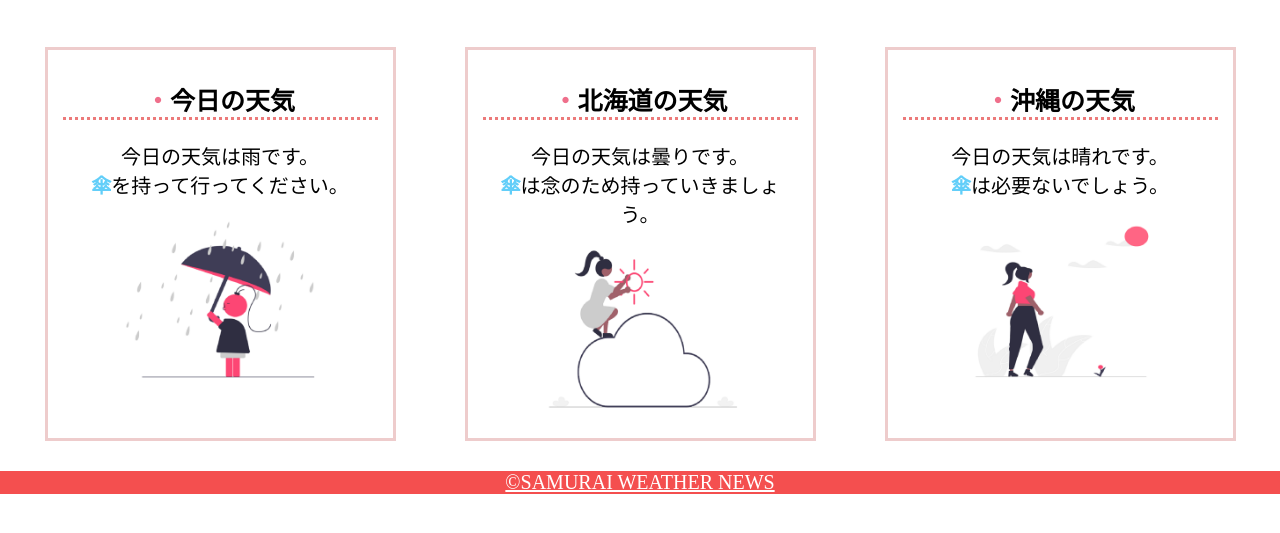
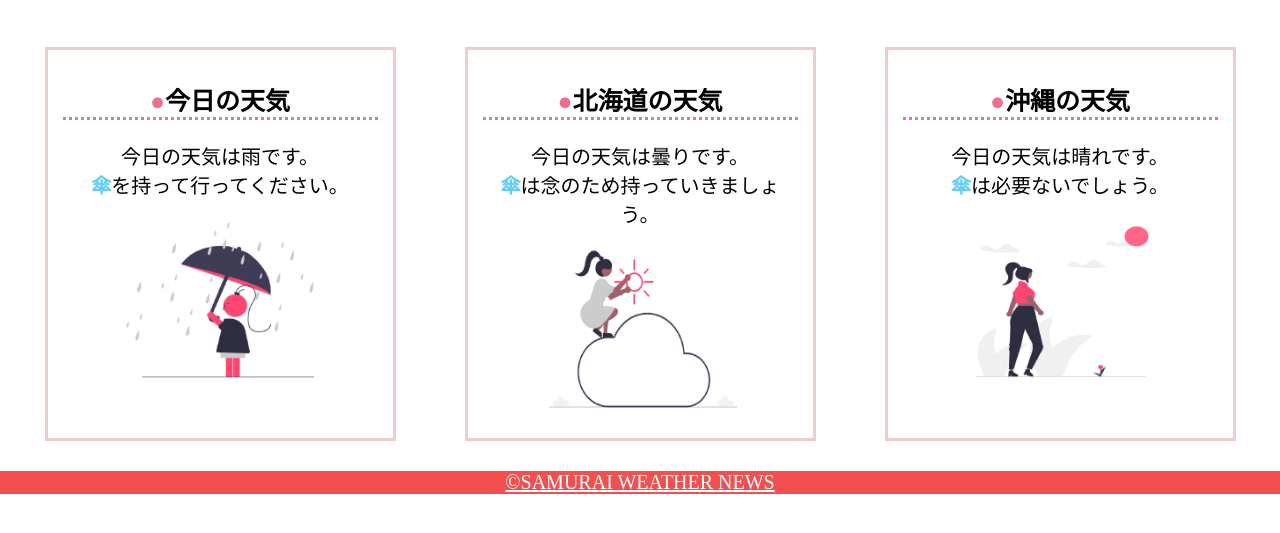
Before and after one commit to takahashiy14/html-css-basic-kadai, a plain HTML site: page kadai_022/kadai_022.html in a window 1280 px wide. Shown: the part 49-582 px from the top of the page. Drawn offline with Linux system fonts and the light colour scheme.

Commit message:
課題提出

```diff
--- a/kadai_022/style.css
+++ b/kadai_022/style.css
@@ -42,7 +42,7 @@ h2{
 }
 
 h2::before {
-  content: "・";
+  content: "●";
   color: rgb(239, 111, 139);
 }
 
```
